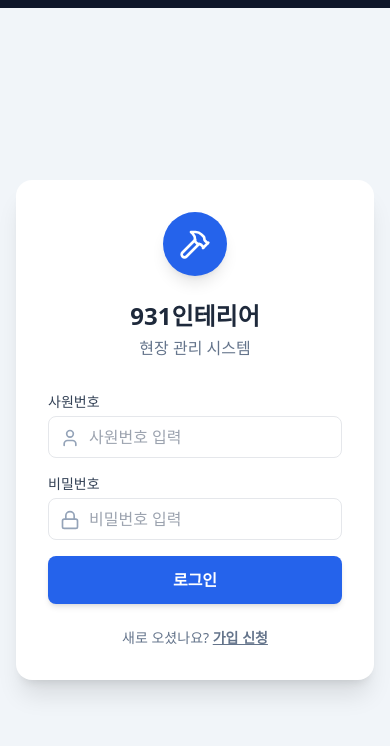
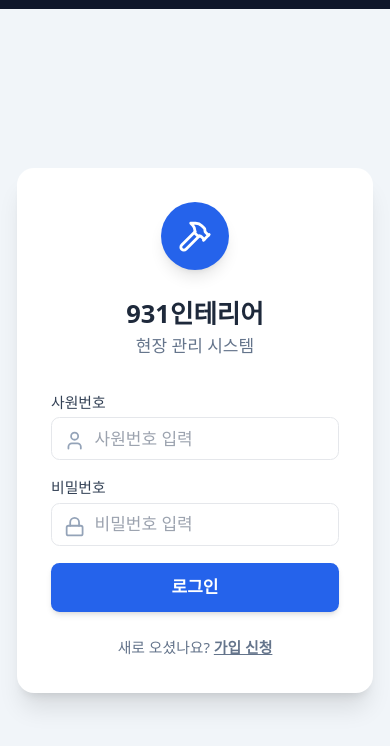
Before and after one commit to 931-interior-app/931-app, a React (Create React App) app: page / in a window 390 px wide. Shown: the top 746 px of the page. Built offline with nearby package versions, Linux system fonts and the light colour scheme.

Commit message:
tune mobile base styles (scale up + pwa feel)

```diff
--- a/src/index.css
+++ b/src/index.css
@@ -2,91 +2,128 @@
 @tailwind components;
 @tailwind utilities;
 
-/* =========================
-   931 PWA 기본 리셋 + 모바일 최적화
-   ========================= */
+/* =========================================================
+   931 PWA Mobile Base (Android/iOS 공통)
+   - Tailwind(rem) 기반 UI 전체 스케일 업 (모바일에서 작게 보이는 문제 완화)
+   - 과도한 확대/축소 유발 요소 최소화
+   - 스크롤/터치/안전영역/폰트 렌더링 최적화
+   ========================================================= */
 
-/* iOS/Android 공통: 기본 여백 제거 + 100% 높이 */
-html,
-body,
+:root {
+  /* 배경 기본색 (tailwind bg-slate-100과 맞춤) */
+  --app-bg: #f1f5f9;
+
+  /* Safe area (iOS/일부 기기) */
+  --safe-top: env(safe-area-inset-top, 0px);
+  --safe-right: env(safe-area-inset-right, 0px);
+  --safe-bottom: env(safe-area-inset-bottom, 0px);
+  --safe-left: env(safe-area-inset-left, 0px);
+}
+
+/* ✅ 전체 UI “기본 크기”를 키우는 핵심
+   Tailwind는 rem 기반이라 html font-size를 올리면 앱 전체가 커집니다. */
+html {
+  height: 100%;
+  background: var(--app-bg);
+  -webkit-text-size-adjust: 100%;
+  text-size-adjust: 100%;
+  font-size: 16px;
+}
+
+/* 작은 폰(대부분 Android)에서 조금 더 크게 */
+@media (max-width: 480px) {
+  html {
+    font-size: 17px;
+  }
+}
+
+/* 매우 작은 화면이면 더 올려도 됨 (원하면 18px로 조정 가능) */
+/*
+@media (max-width: 360px) {
+  html { font-size: 18px; }
+}
+*/
+
+body {
+  margin: 0;
+  height: 100%;
+  background: var(--app-bg);
+
+  /* 주소창/바운스 느낌 완화 */
+  overscroll-behavior: none;
+
+  /* 폰트 렌더링 */
+  -webkit-font-smoothing: antialiased;
+  -moz-osx-font-smoothing: grayscale;
+
+  /* 탭 하이라이트 제거 */
+  -webkit-tap-highlight-color: transparent;
+
+  /* 안전영역 패딩 */
+  padding-top: var(--safe-top);
+  padding-right: var(--safe-right);
+  padding-bottom: var(--safe-bottom);
+  padding-left: var(--safe-left);
+}
+
+/* React root가 화면을 꽉 채우도록 */
 #root {
   height: 100%;
-  margin: 0;
-  padding: 0;
+  min-height: 100dvh;
+  background: var(--app-bg);
 }
 
-/* 배경/폰트 기본값 */
-body {
-  background: #f1f5f9; /* slate-100 */
-  color: #0f172a;      /* slate-900 */
-  font-family: ui-sans-serif, system-ui, -apple-system, Segoe UI, Roboto,
-    "Noto Sans KR", "Apple SD Gothic Neo", "Malgun Gothic", Arial, sans-serif;
-  -webkit-font-smoothing: antialiased;
-  text-rendering: optimizeLegibility;
+/* 기본 요소들 터치/선택 최적화 */
+*,
+*::before,
+*::after {
+  box-sizing: border-box;
 }
 
-/* 터치 하이라이트 제거 (앱 느낌) */
-* {
+/* 버튼/링크 터치 반응 개선 */
+button,
+a {
   -webkit-tap-highlight-color: transparent;
 }
 
-/* 기본적으로 선택 방지(앱 느낌) */
-* {
-  user-select: none;
-  -webkit-user-select: none;
+/* 모바일에서 더 “앱”처럼: 더블탭 확대 같은 느낌 완화
+   (완전 차단은 브라우저 정책상 100% 보장 불가지만 체감이 좋아집니다) */
+button,
+a,
+[role="button"] {
+  touch-action: manipulation;
 }
 
-/* 입력창/텍스트영역은 선택 가능하게 예외 */
+/* 입력창: 모바일에서 글자가 작아 보여 확대되는 현상 완화(특히 iOS)
+   Android에도 무해합니다. */
 input,
-textarea {
-  user-select: text;
-  -webkit-user-select: text;
+textarea,
+select {
+  font-size: 1rem; /* html font-size에 따라 커짐 */
 }
 
-/* 모바일에서 이상한 확대/하이라이트 방지 */
-input,
-textarea,
-button,
-a {
-  -webkit-touch-callout: none;
+/* 이미지 드래그 선택 같은 것 방지 */
+img {
+  -webkit-user-drag: none;
+  user-select: none;
 }
 
-/* 버튼/인풋 기본 스타일 통일 */
-button {
-  border: 0;
-  background: none;
-  padding: 0;
-  margin: 0;
-  font: inherit;
-  color: inherit;
+/* 스크롤바(웹 느낌) 최소화: 필요하면 제거 */
+::-webkit-scrollbar {
+  width: 8px;
+  height: 8px;
+}
+::-webkit-scrollbar-thumb {
+  background: rgba(15, 23, 42, 0.18);
+  border-radius: 999px;
+}
+::-webkit-scrollbar-track {
+  background: transparent;
 }
 
-/* 이미지 드래그 방지 */
-img {
-  -webkit-user-drag: none;
-  user-drag: none;
+/* Tailwind가 없는 상황에서도 너무 작게 보이지 않게 기본 텍스트 스타일 */
+body {
+  font-family: ui-sans-serif, system-ui, -apple-system, "Segoe UI", Roboto, "Noto Sans KR", "Apple SD Gothic Neo",
+    "Malgun Gothic", "Helvetica Neue", Arial, "Segoe UI Emoji", "Segoe UI Symbol";
+  line-height: 1.4;
 }
-
-/* 스크롤 부드럽게 + 주소창/탭바 변화에 안정 */
-html {
-  scroll-behavior: smooth;
-}
-
-/* iOS에서 스크롤 튕김(탄성) 느낌 완화 */
-body {
-  overscroll-behavior: none;
-}
-
-/* iOS에서 input focus 시 확대되는 현상 방지(폰트 최소 16px) */
-input,
-textarea {
-  font-size: 16px;
-}
-
-/* 안전영역(노치) 대응: 필요 시 사용할 수 있게 변수 */
-:root {
-  --safe-top: env(safe-area-inset-top);
-  --safe-bottom: env(safe-area-inset-bottom);
-  --safe-left: env(safe-area-inset-left);
-  --safe-right: env(safe-area-inset-right);
-}
```
